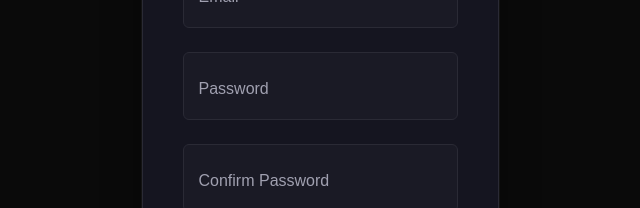
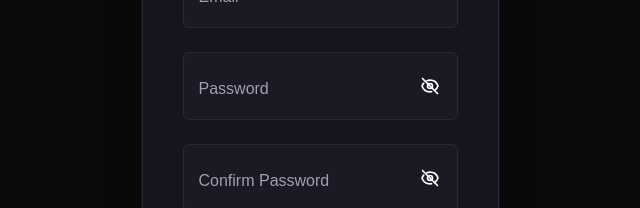
Before and after one commit to Arjuba12/Project_Evotin, a React app in the folder frontend/: page /register in a window 1280 px wide. Shown: the part 592-800 px from the top of the page, without its empty margins (320-960 px from the left). Built offline with nearby package versions, Linux system fonts and the light colour scheme; the HTML template or start-up script is replaced by a standard one.

Commit message:
fix eye on password

```diff
--- a/frontend/src/pages/RegisterPage.jsx
+++ b/frontend/src/pages/RegisterPage.jsx
@@ -11,6 +11,9 @@ export default function RegisterPage() {
   const [otp, setOtp] = useState("");
   const [generatedOtp, setGeneratedOtp] = useState("");
   const [nim, setNim] = useState("");
+
+  const [showPassword, setShowPassword] = useState(false);
+  const [showConfirmPassword, setShowConfirmPassword] = useState(false);
 
   // Step 1: Register + request OTP
   const handleSubmit = async (e) => {
@@ -159,7 +162,6 @@ export default function RegisterPage() {
         {/* Form Register */}
         {step === "register" && (
           <form className="login-form" onSubmit={handleSubmit} noValidate>
-
             {/* NIM */}
             <div className="form-group">
               <div className="input-wrapper">
@@ -211,7 +213,7 @@ export default function RegisterPage() {
             <div className="form-group">
               <div className="input-wrapper password-wrapper">
                 <input
-                  type="password"
+                  type={showPassword ? "text" : "password"}
                   id="password"
                   required
                   autoComplete="new-password"
@@ -219,15 +221,77 @@ export default function RegisterPage() {
                   onChange={(e) => setPassword(e.target.value)}
                 />
                 <label htmlFor="password">Password</label>
+
+                {/* toggle */}
+                <span
+                  className="password-toggle"
+                  onClick={() => setShowPassword(!showPassword)}
+                >
+                  {showPassword ? (
+                    // 👁 open eye
+                    <svg
+                      xmlns="http://www.w3.org/2000/svg"
+                      fill="none"
+                      viewBox="0 0 24 24"
+                      stroke="white"
+                      width="20"
+                      height="20"
+                    >
+                      <path
+                        strokeLinecap="round"
+                        strokeLinejoin="round"
+                        strokeWidth={2}
+                        d="M15 12a3 3 0 11-6 0 3 3 0 016 0z"
+                      />
+                      <path
+                        strokeLinecap="round"
+                        strokeLinejoin="round"
+                        strokeWidth={2}
+                        d="M2.458 12C3.732 7.943 7.523 5 12 5
+                         c4.478 0 8.268 2.943 9.542 7
+                         -1.274 4.057-5.064 7-9.542 7
+                         -4.477 0-8.268-2.943-9.542-7z"
+                      />
+                    </svg>
+                  ) : (
+                    // 🚫 eye off
+                    <svg
+                      xmlns="http://www.w3.org/2000/svg"
+                      fill="none"
+                      viewBox="0 0 24 24"
+                      stroke="white"
+                      width="20"
+                      height="20"
+                    >
+                      <path
+                        strokeLinecap="round"
+                        strokeLinejoin="round"
+                        strokeWidth={2}
+                        d="M13.875 18.825A10.05 10.05 0 0112 19
+               c-4.478 0-8.268-2.943-9.542-7
+               a10.05 10.05 0 012.042-3.442m3.7-2.82
+               A9.956 9.956 0 0112 5c4.477 0 8.268 2.943
+               9.542 7a9.956 9.956 0 01-4.132 5.411M15
+               12a3 3 0 11-6 0 3 3 0 016 0z"
+                      />
+                      <path
+                        strokeLinecap="round"
+                        strokeLinejoin="round"
+                        strokeWidth={2}
+                        d="M3 3l18 18"
+                      />
+                    </svg>
+                  )}
+                </span>
+
                 <span className="input-line"></span>
               </div>
             </div>
-
             {/* Confirm Password */}
             <div className="form-group">
               <div className="input-wrapper password-wrapper">
                 <input
-                  type="password"
+                  type={showConfirmPassword ? "text" : "password"}
                   id="confirmPassword"
                   required
                   autoComplete="new-password"
@@ -235,6 +299,69 @@ export default function RegisterPage() {
                   onChange={(e) => setConfirmPassword(e.target.value)}
                 />
                 <label htmlFor="confirmPassword">Confirm Password</label>
+
+                {/* 👁 toggle icon */}
+                <span
+                  className="password-toggle"
+                  onClick={() => setShowConfirmPassword(!showConfirmPassword)}
+                >
+                  {showConfirmPassword ? (
+                    // 👁 open eye
+                    <svg
+                      xmlns="http://www.w3.org/2000/svg"
+                      fill="none"
+                      viewBox="0 0 24 24"
+                      stroke="white"
+                      width="20"
+                      height="20"
+                    >
+                      <path
+                        strokeLinecap="round"
+                        strokeLinejoin="round"
+                        strokeWidth={2}
+                        d="M15 12a3 3 0 11-6 0 3 3 0 016 0z"
+                      />
+                      <path
+                        strokeLinecap="round"
+                        strokeLinejoin="round"
+                        strokeWidth={2}
+                        d="M2.458 12C3.732 7.943 7.523 5 12 5
+                        c4.478 0 8.268 2.943 9.542 7
+                       -1.274 4.057-5.064 7-9.542 7
+                       -4.477 0-8.268-2.943-9.542-7z"
+                      />
+                    </svg>
+                  ) : (
+                    // 🚫 eye off
+                    <svg
+                      xmlns="http://www.w3.org/2000/svg"
+                      fill="none"
+                      viewBox="0 0 24 24"
+                      stroke="white"
+                      width="20"
+                      height="20"
+                    >
+                      <path
+                        strokeLinecap="round"
+                        strokeLinejoin="round"
+                        strokeWidth={2}
+                        d="M13.875 18.825A10.05 10.05 0 0112 19
+                       c-4.478 0-8.268-2.943-9.542-7
+                       a10.05 10.05 0 012.042-3.442m3.7-2.82
+                        A9.956 9.956 0 0112 5c4.477 0 8.268 2.943
+                       9.542 7a9.956 9.956 0 01-4.132 5.411M15
+                       12a3 3 0 11-6 0 3 3 0 016 0z"
+                      />
+                      <path
+                        strokeLinecap="round"
+                        strokeLinejoin="round"
+                        strokeWidth={2}
+                        d="M3 3l18 18"
+                      />
+                    </svg>
+                  )}
+                </span>
+
                 <span className="input-line"></span>
               </div>
             </div>
--- a/frontend/src/styles/LoginPage.css
+++ b/frontend/src/styles/LoginPage.css
@@ -169,19 +169,23 @@ body {
 
 /* Password Toggle - diperbaiki posisi & warna */
 .password-wrapper input {
-    padding-right: 50px; /* cukup space untuk icon */
+    padding-right: 50px;
+    /* cukup space untuk icon */
 }
 
 .password-toggle {
     position: absolute;
-    right: 12px; /* geser lebih ke kanan */
+    right: 12px;
+    /* geser lebih ke kanan */
     top: 50%;
     transform: translateY(-50%);
     background: none;
     border: none;
     cursor: pointer;
-    padding: 6px; /* lebih kecil dari sebelumnya */
-    color: #ffffff; /* lebih kontras */
+    padding: 6px;
+    /* lebih kecil dari sebelumnya */
+    color: #ffffff;
+    /* lebih kontras */
     display: flex;
     align-items: center;
     justify-content: center;
@@ -191,22 +195,27 @@ body {
 }
 
 .password-toggle:hover {
-    color: #00ff88; /* neon saat hover */
-    background: rgba(0, 255, 136, 0.15); /* glow halus saat hover */
+    color: #00ff88;
+    /* neon saat hover */
+    background: rgba(0, 255, 136, 0.15);
+    /* glow halus saat hover */
 }
 
 .toggle-icon {
-    width: 22px; /* sedikit lebih besar */
+    width: 22px;
+    /* sedikit lebih besar */
     height: 22px;
     background-size: contain;
     background-repeat: no-repeat;
     background-position: center;
-    filter: drop-shadow(0 0 2px rgba(255, 255, 255, 0.6)); /* glow halus supaya terlihat */
+    filter: drop-shadow(0 0 2px rgba(255, 255, 255, 0.6));
+    /* glow halus supaya terlihat */
     transition: all 0.3s cubic-bezier(0.4, 0, 0.2, 1);
 }
 
 .password-toggle:hover .toggle-icon {
-    filter: drop-shadow(0 0 5px rgba(0, 255, 136, 0.8)); /* glow neon saat hover */
+    filter: drop-shadow(0 0 5px rgba(0, 255, 136, 0.8));
+    /* glow neon saat hover */
 }
 
 .toggle-icon {
@@ -646,6 +655,34 @@ input:-webkit-autofill {
     border-radius: 2px;
 }
 
+.password-wrapper {
+    position: relative;
+}
+
+.password-toggle {
+    position: absolute;
+    right: 12px;
+    top: 50%;
+    transform: translateY(-50%);
+    cursor: pointer;
+    color: white;
+    /* pastikan putih */
+    display: flex;
+    align-items: center;
+}
+
+.password-toggle svg {
+    stroke: white;
+    /* ikon garis putih */
+    transition: 0.2s ease;
+}
+
+.password-toggle:hover svg {
+    stroke: #0ff;
+    /* glow saat hover */
+}
+
+
 
 /* Animations */
 @keyframes pulse {
@@ -712,14 +749,18 @@ input:-webkit-autofill {
 
 /* Mobile Responsive */
 @media (max-width: 480px) {
-  html, body {
+    html, body {
         /* Hapus overflow: hidden! */
-        overflow-y: auto !important; /* ⬅️ KRITIS: Izinkan scrolling vertikal */
-        overflow-x: hidden !important; /* Pertahankan horizontal hidden */
+        overflow-y: auto !important;
+        /* ⬅️ KRITIS: Izinkan scrolling vertikal */
+        overflow-x: hidden !important;
+        /* Pertahankan horizontal hidden */
 
         /* Hapus min-height: 100vh! */
-        min-height: initial !important; /* ⬅️ KRITIS: Biarkan tinggi konten yang menentukan */
-        height: auto !important; /* Pastikan height juga fleksibel */
+        min-height: initial !important;
+        /* ⬅️ KRITIS: Biarkan tinggi konten yang menentukan */
+        height: auto !important;
+        /* Pastikan height juga fleksibel */
 
         /* Pertahankan ini untuk menghilangkan longkang */
         padding: 0 !important;
```
